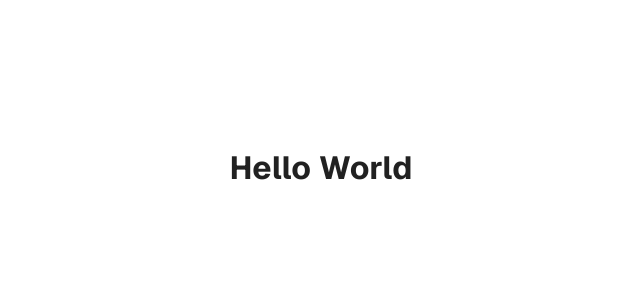
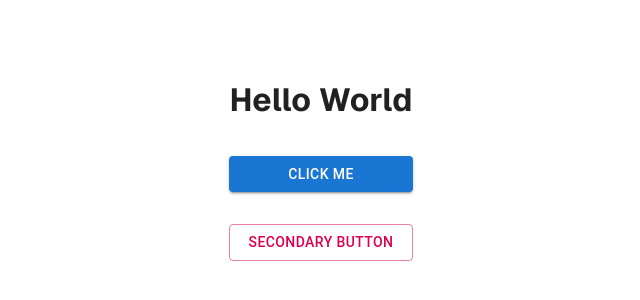
Before and after one commit to Saref111/ice-cream, a Next.js app: page / in a window 1280 px wide. Shown: the part 232-532 px from the top of the page, without its empty margins (319-959 px from the left). Built offline with nearby package versions, Linux system fonts and the light colour scheme.

Commit message:
fixed use client error and add exaple mui buttons

```diff
--- a/src/app/page.tsx
+++ b/src/app/page.tsx
@@ -1,3 +1,6 @@
+'use client';
+
+import Button from '@mui/material/Button';
 import styles from "./page.module.css";
 
 export default function Home() {
@@ -5,6 +8,12 @@
     <div className={styles.page}>
       <main className={styles.main}>
         <h1>Hello World</h1>
+        <Button variant="contained" color="primary">
+          Click me
+        </Button>
+        <Button variant="outlined" color="secondary">
+          Secondary Button
+        </Button>
       </main>
     </div>
   );
```
